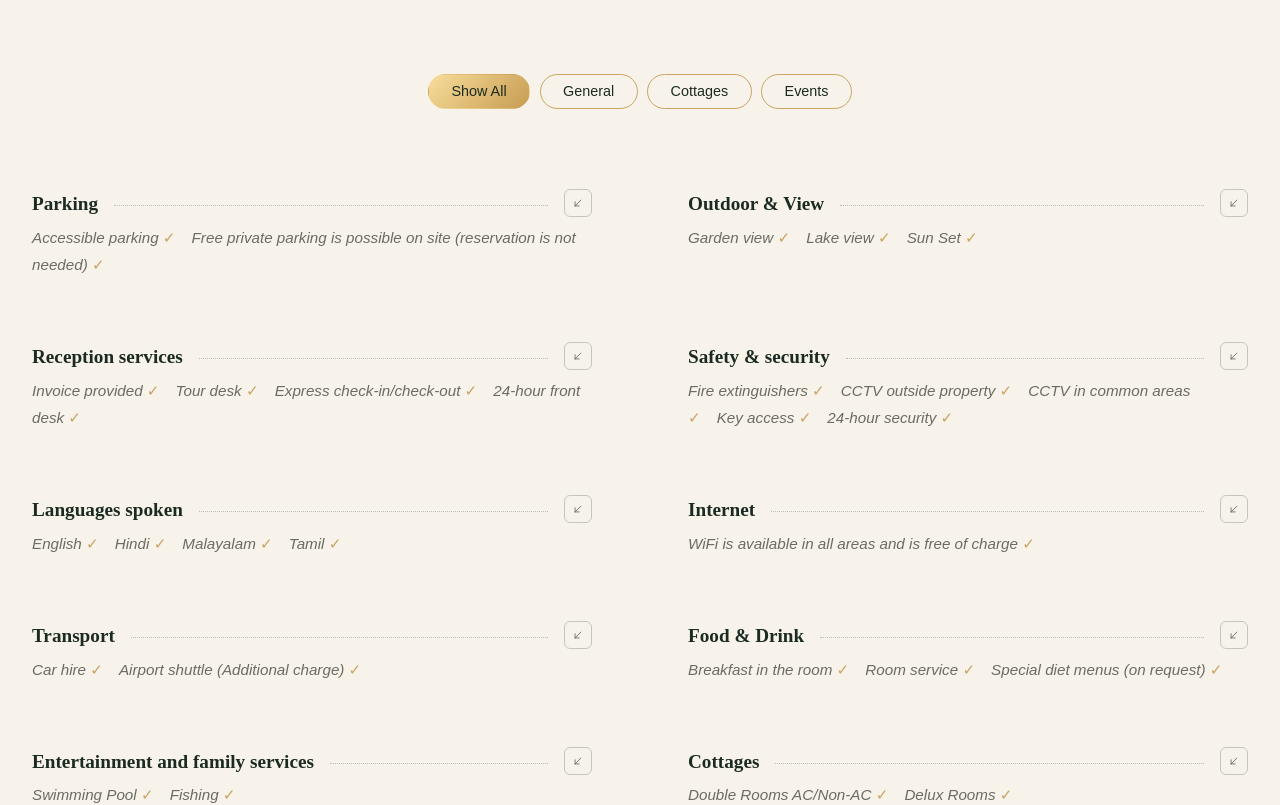
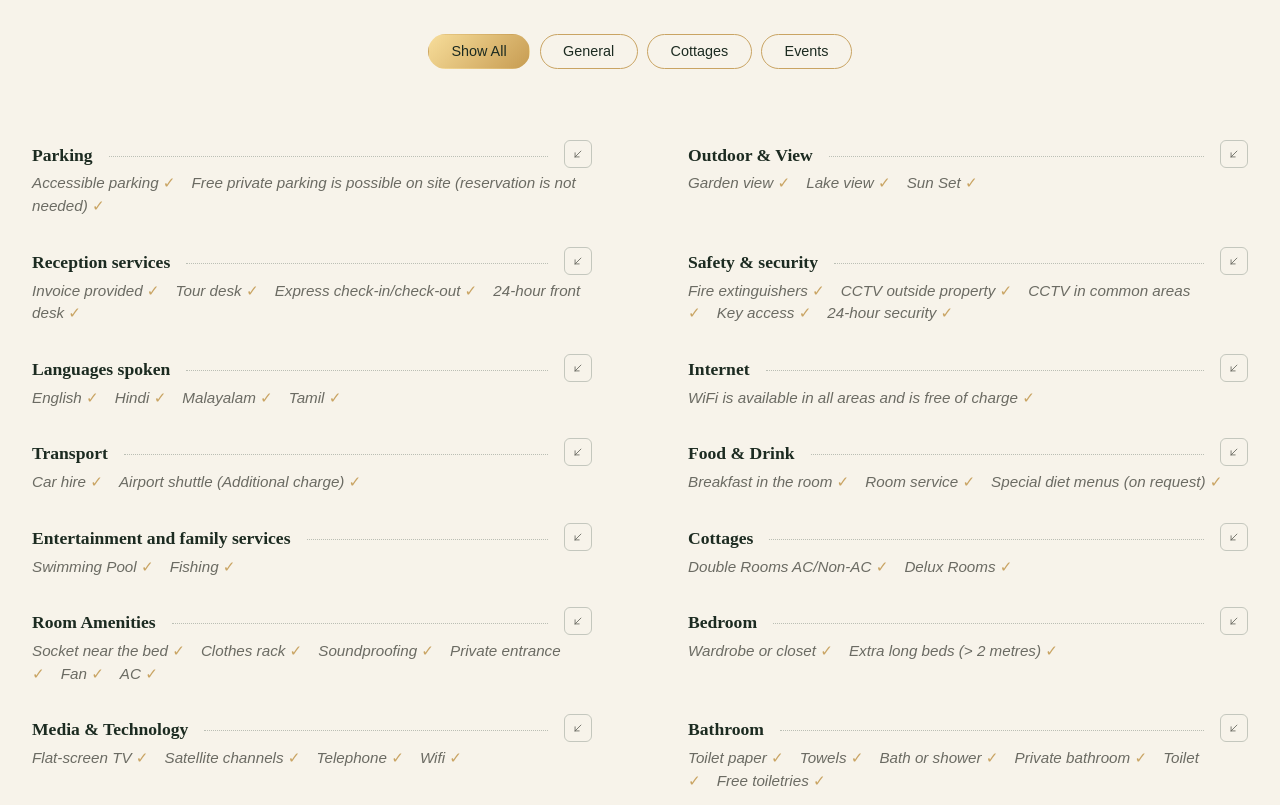
Before and after one commit to anaghaasuresh/aambal-resort, a Nuxt app: page / in a window 1280 px wide. Shown: the part 3741-4546 px from the top of the page. Built offline with nearby package versions, Linux system fonts and the light colour scheme; a web font is replaced by a local one.

Commit message:
reduce the padding between 2 headingd

```diff
--- a/app/components/FacilitiesSection.vue
+++ b/app/components/FacilitiesSection.vue
@@ -88,7 +88,7 @@ const filteredCategories = computed(() => {
 
 .section-header {
   text-align: center;
-  margin-bottom: var(--space-lg);
+  margin-bottom: 1.5rem;
 }
 
 .eyebrow {
@@ -146,26 +146,28 @@ const filteredCategories = computed(() => {
 .facilities-grid {
   display: grid;
   grid-template-columns: 1fr;
-  gap: var(--space-md) var(--space-xl);
+  gap: var(--space-sm) var(--space-xl); /* was var(--space-md) — tighter vertical gap */
 }
 
 .facility-row {
-  padding-block: var(--space-sm);
+  padding-block: 0.4rem; /* was var(--space-sm) */
 }
 
 .row-header {
   display: flex;
   align-items: baseline;
   gap: var(--space-sm);
-  margin-bottom: 0.4rem;
+  margin-bottom: 0.3rem; /* was 0.4rem */
+  flex-wrap: nowrap; /* ensure title never wraps to 2 lines */
 }
 
 .row-header h4 {
   font-family: var(--font-heading);
-  font-size: 1.2rem;
+  font-size: 1.1rem; /* slightly smaller, was 1.2rem */
   font-weight: 600;
   color: var(--color-primary-dark);
   white-space: nowrap;
+  flex-shrink: 0; /* title keeps its full width, never gets compressed */
 }
 
 .dots {
@@ -201,7 +203,7 @@ const filteredCategories = computed(() => {
 .tags {
   color: var(--color-text-muted);
   font-style: italic;
-  line-height: 1.8;
+  line-height: 1.5;
   font-size: 0.95rem;
 }
 
```
